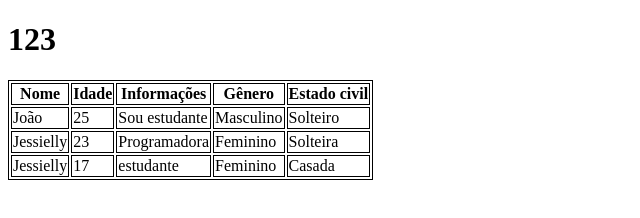
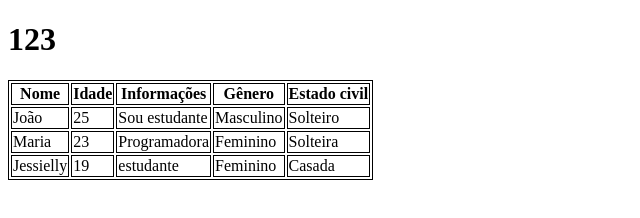
Before and after one commit to Andre-Chaibe-21/Aula-tabela, a plain HTML site: page index.html in a window 1280 px wide. Shown: the full height of the page, 0-640 px from the left. Drawn offline with Linux system fonts and the light colour scheme.

Commit message:
Jessielly de 17 anos para 19 anos

```diff
--- a/index.html
+++ b/index.html
@@ -35,7 +35,7 @@
     </tr>
     <tr>
 
-    <td>Jessielly</td>
+    <td>Maria</td>
     <td>23</td>
     <td>Programadora</td>
     <td>Feminino</td>
@@ -44,7 +44,7 @@
     </tr>
     <tr>
         <td>Jessielly</td>
-        <td>17</td>
+        <td>19</td>
         <td>estudante</td>
         <td>Feminino</td>
         <td>Casada</td>
```
